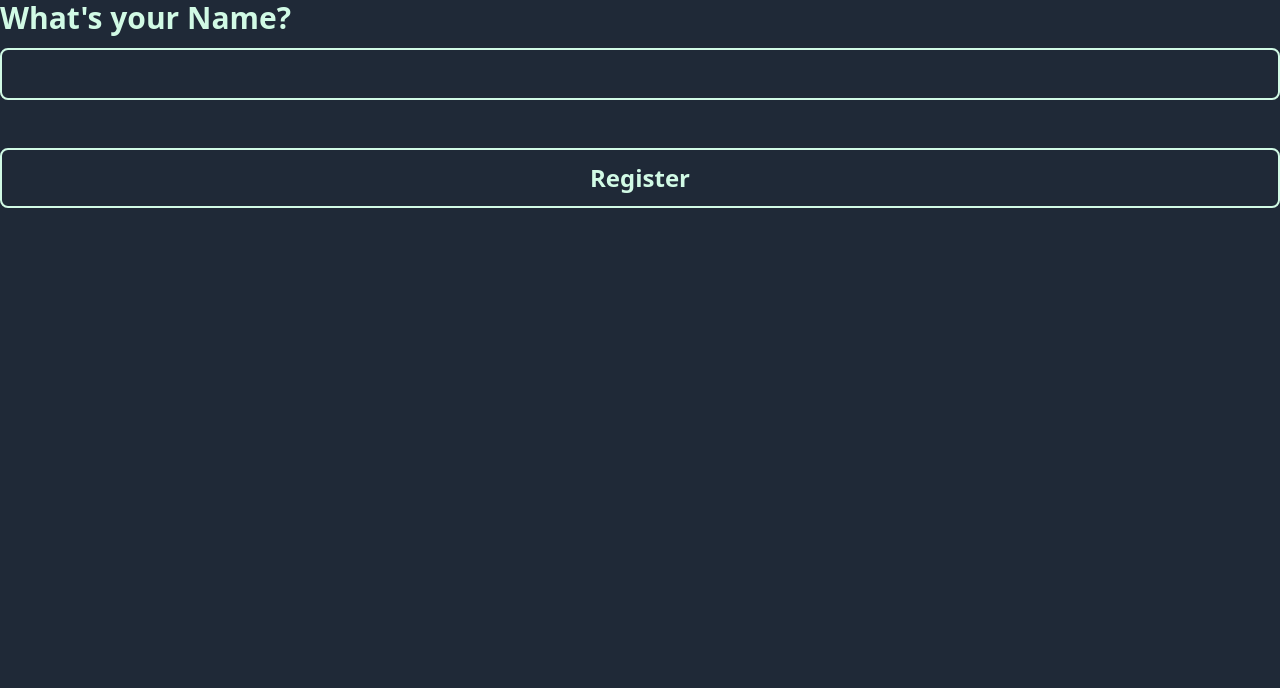
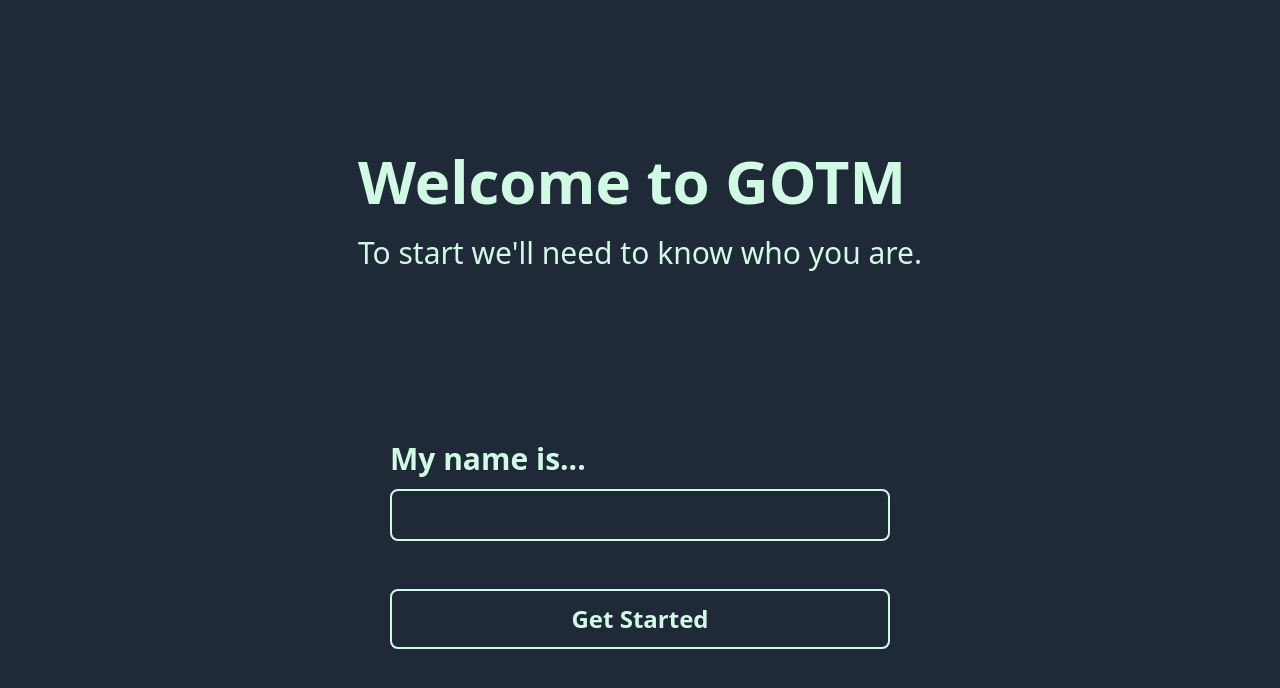
Before and after one commit to Zak-Bahm/gotm, a React (Vite) app: page / in a window 1280 px wide. Shown: the top 688 px of the page. Built offline with nearby package versions, Linux system fonts and the light colour scheme.

Commit message:
Show SplashLoad initially to cover loading, then route or regist page for new users

```diff
--- a/package.json
+++ b/package.json
@@ -12,7 +12,6 @@
     "@types/react-calendar": "^3.9.0",
     "formik": "^2.2.9",
     "jose": "^4.12.0",
-    "localforage": "^1.10.0",
     "react": "^18.2.0",
     "react-calendar": "^4.0.0",
     "react-dom": "^18.2.0",
--- a/src/App.tsx
+++ b/src/App.tsx
@@ -1,12 +1,52 @@
-import NewUser from "./components/NewUser"
+import SplashLoad from "./components/SplashLoad"
+import Register from "./views/Register"
+import { RouterProvider } from "react-router-dom";
+import router from './routes';
+import { useState, useEffect } from 'react';
+
+// initialize global user object
+window.usr = {
+    name: '',
+    id: '',
+    key: {}
+}
+
+// for the main component, render either the user register page
+// or the router if the user exists
+function Main({present, usrPresent}: {present: boolean, usrPresent: () => {}}) {
+    return present ? <RouterProvider router={router} /> : <Register usrPresent={usrPresent}/>;
+}
 
 function App() {
+    const [loading, setLoading] = useState(true);
+    const [userPresent, setUserPresent] = useState(false);
 
-  return (
-    <div className="App">
-        <NewUser />
-    </div>
-  )
+    const usrPresent = () => setUserPresent(true);
+
+    // load user info after first render
+    useEffect(() => {
+        // get data from local storage if present
+        const userId = localStorage.getItem("user-id");
+        if (userId != null) {
+            window.usr.name = localStorage.getItem("user-name") || '';
+            window.usr.id = localStorage.getItem("user-id") || '';
+            window.usr.key = JSON.parse(localStorage.getItem("user-key") || '{}');
+        }
+
+        // determine if user is present
+        const isPresent = window.usr.name.length > 0 && window.usr.id.length > 0;
+
+        // set state values
+        setUserPresent(isPresent);
+        setLoading(false);
+    }, []);
+
+    return (
+        <div className="App">
+            <SplashLoad loading={loading} />
+            <Main present={userPresent} usrPresent={usrPresent} />
+        </div>
+    )
 }
 
 export default App
--- a/src/components/NewUser.tsx
+++ b/src/components/NewUser.tsx
@@ -33,13 +33,18 @@ async function createUser(values: NewUserForm) {
     // add user name
     privateJWK.name = values.name;
 
+    // set global variables
+    window.usr.name = values.name;
+    window.usr.id = privateJWK.x?.slice(0, 8) || '';
+    window.usr.key = privateJWK;
+
     // persist new user data
-    localStorage.setItem("user-name", values.name);
-    localStorage.setItem("user-id", privateJWK.x?.slice(0, 8) || '');
-    localStorage.setItem("user-key", JSON.stringify(privateJWK));
+    localStorage.setItem("user-name", window.usr.name);
+    localStorage.setItem("user-id", window.usr.id);
+    localStorage.setItem("user-key", JSON.stringify(window.usr.key));
 }
 
-function NewUser() {
+function NewUser({usrPresent}: {usrPresent: () => {}}) {
     const initialValues: NewUserForm = { name: '' };
 
     return (
@@ -48,13 +53,14 @@ function NewUser() {
           onSubmit={async (values, actions) => {
             actions.setSubmitting(false);
             await createUser(values);
+            usrPresent();
           }}
         >
-          <Form className="flex flex-col">
-            <label htmlFor="name" className="font-extrabold text-3xl mb-3">What&apos;s your Name?</label>
+          <Form className="flex flex-col w-100">
+            <label htmlFor="name" className="font-extrabold text-3xl mb-3">My name is...</label>
             <Field id="name" type="text" name="name" className="border-2 border-emerald-100 rounded-lg p-3 bg-gray-800"/>
 
-            <button type="submit" className='mt-12 border-2 border-emerald-100 rounded-lg p-3 text-2xl font-extrabold'>Register</button>
+            <button type="submit" className='mt-12 border-2 border-emerald-100 rounded-lg p-3 text-2xl font-extrabold'>Get Started</button>
           </Form>
         </Formik>
     )
--- a/src/components/SplashLoad.tsx
+++ b/src/components/SplashLoad.tsx
@@ -1,8 +1,8 @@
-import styles from '../styles/SplashLoad.css'
+import '../styles/SplashLoad.css'
 
-function SplashLoad() {
+const SplashLoad = ({loading}: {loading: boolean}) => {
     return (
-        <div id="splash-load" className="h-screen w-screen flex flex-col justify-center items-center bg-gray-800">
+        <div id="splash-load" className={(loading == false ? "splash-hide" : "") + " absolute top-0 left-0 h-screen w-screen flex flex-col justify-center items-center bg-gray-800"}>
             <h1 className="font-extrabold text-5xl text-emerald-400 p-3 grid grid-cols-2 md:grid-cols-4">
                 <span>
                     <span className="text-emerald-100 text-8xl">G</span>ift
@@ -19,14 +19,14 @@ function SplashLoad() {
             </h1>
 
             <div className="mt-5 text-emerald-400">
-                <blockquote className={styles.quote} cite="https://americanenglish.state.gov/files/ae/resource_files/1-the_gift_of_the_magi_0.pdf">
+                <blockquote className="quote" cite="https://americanenglish.state.gov/files/ae/resource_files/1-the_gift_of_the_magi_0.pdf">
                     <p className="font-bold text-2xl text-emerald-100">
                         <br/>Of all who <span className="text-emerald-400">give and receive gifts</span>, such as they are the most wise.
                         <br/>Everywhere they are the wise ones.
                         <br/>They are the <span className="text-emerald-400">magi</span>
                     </p>
 
-                    <div className={styles['lds-ellipsis']}>
+                    <div className="lds-ellipsis">
                         <div></div>
                         <div></div>
                         <div></div>
--- a/src/main.tsx
+++ b/src/main.tsx
@@ -1,12 +1,10 @@
 import React from 'react'
 import ReactDOM from 'react-dom/client'
-import { RouterProvider } from "react-router-dom";
-import router from './routes'
-import "./index.css";
-
+import App from './App'
+import './index.css'
 
 ReactDOM.createRoot(document.getElementById('root') as HTMLElement).render(
   <React.StrictMode>
-    <RouterProvider router={router} />
+    <App />
   </React.StrictMode>,
 )
--- a/src/styles/SplashLoad.css
+++ b/src/styles/SplashLoad.css
@@ -63,6 +63,10 @@
     animation: lds-ellipsis3 0.6s infinite;
 }
 
+.splash-hide {
+    animation: 3s splash-hide 1.5s forwards;
+}
+
 @keyframes lds-ellipsis1 {
     0% {
         transform: scale(0);
@@ -92,3 +96,15 @@
         transform: translate(24px, 0);
     }
 }
+
+@keyframes splash-hide {
+    from {
+        transform: translate(0, 0);
+        opacity: 1;
+    }
+
+    to {
+        transform: translate(0, -100%);
+        opacity: 0;
+    }
+}
--- /dev/null
+++ b/src/views/Home.tsx
@@ -0,0 +1,9 @@
+function Home() {
+    return (
+        <div className="w-screen flex items-center justify-center mt-24">
+            <h1 className="font-extrabold text-6xl">Welcome Home { window.usr.name }!</h1>
+        </div>
+    )
+}
+
+export default Home;
--- a/src/views/Register.tsx
+++ b/src/views/Register.tsx
@@ -1,9 +1,19 @@
 import NewUser from "../components/NewUser"
 
-export default function Register() {
+function Register({usrPresent}: {usrPresent: () => {}}) {
+    const componentClasses = "w-[80%] max-w-[500px] min-w-fit m-5";
+
     return (
-        <div className="w-screen flex items-center justify-center mt-24">
-            <NewUser />
+        <div className="w-screen h-screen flex flex-col items-center justify-evenly">
+            <div className={componentClasses}>
+                <h1 className="font-extrabold text-6xl">Welcome to GOTM</h1>
+                <h3 className="text-3xl mt-6">To start we'll need to know who you are.</h3>
+            </div>
+            <div className={componentClasses}>
+                <NewUser usrPresent={usrPresent}/>
+            </div>
         </div>
     )
 }
+
+export default Register;
```
Also changed, not shown: src/routes.tsx (+2 -9 lines), 1 other file (tests, documents, lock files or other folders).
